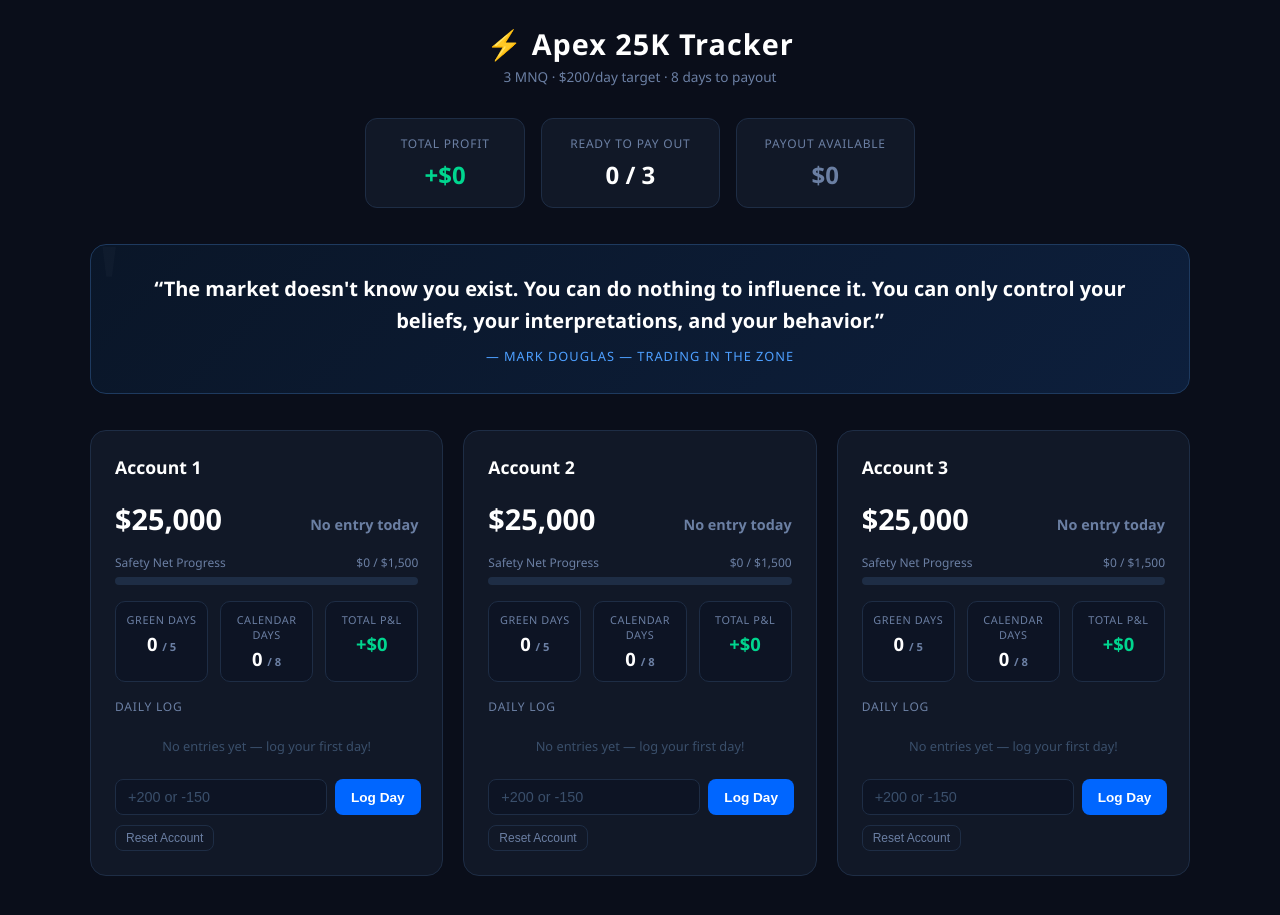
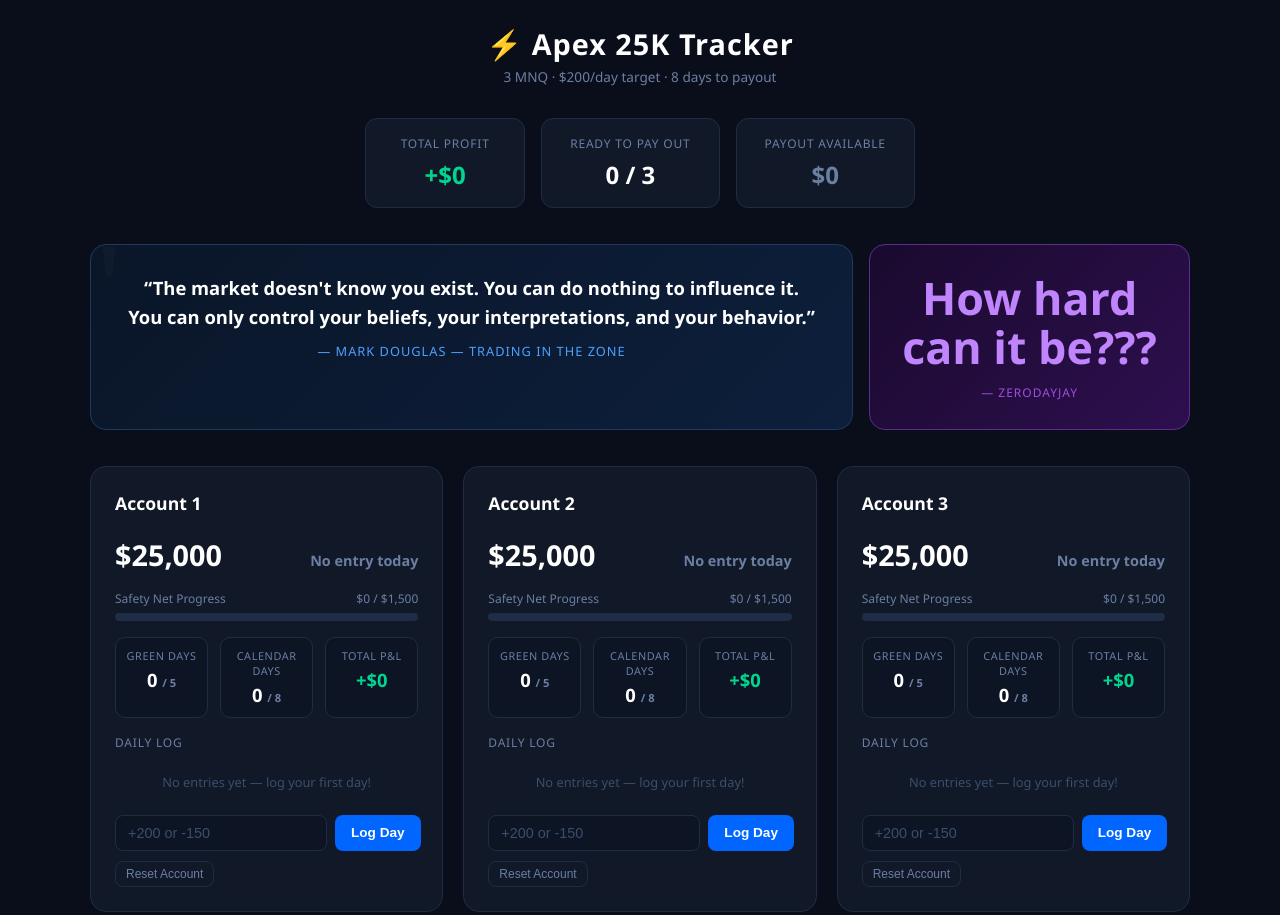
Before and after one commit to onumad/apex-tracker, a plain HTML site: page index.html in a window 1280 px wide. Shown: the top 915 px of the page. Drawn offline with Linux system fonts and the light colour scheme.

Commit message:
Add ZeroDayJay quote alongside Mark Douglas daily quote

```diff
--- a/index.html
+++ b/index.html
@@ -358,9 +358,10 @@
   </div>
 </div>
 
+<div style="max-width:1100px; margin: 0 auto 36px; display:grid; grid-template-columns: 1fr auto; gap:16px; align-items:stretch;">
+
+  <!-- Mark Douglas daily quote -->
   <div id="quote-banner" style="
-  max-width:1100px;
-  margin: 0 auto 36px;
     background: linear-gradient(135deg, #0a1628 0%, #0d1f3c 100%);
     border: 1px solid #1e3a5f;
     border-radius: 16px;
@@ -370,8 +371,29 @@
     overflow: hidden;
   ">
     <div style="position:absolute;top:-20px;left:-20px;font-size:8rem;color:#ffffff06;font-family:Georgia,serif;line-height:1;">"</div>
-  <div id="quote-text" style="font-size:1.25rem;font-weight:600;color:#fff;line-height:1.6;position:relative;z-index:1;"></div>
+    <div id="quote-text" style="font-size:1.15rem;font-weight:600;color:#fff;line-height:1.6;position:relative;z-index:1;"></div>
     <div id="quote-author" style="margin-top:10px;font-size:0.8rem;color:#4d9fff;letter-spacing:1px;text-transform:uppercase;"></div>
+  </div>
+
+  <!-- ZeroDayJay fixed quote -->
+  <div style="
+    background: linear-gradient(135deg, #1a0a2e 0%, #2d0f4e 100%);
+    border: 1px solid #5a2d8f;
+    border-radius: 16px;
+    padding: 28px 32px;
+    text-align: center;
+    display: flex;
+    flex-direction: column;
+    justify-content: center;
+    align-items: center;
+    min-width: 220px;
+    position: relative;
+    overflow: hidden;
+  ">
+    <div style="font-size:2.8rem;font-weight:900;color:#c084fc;line-height:1.1;margin-bottom:12px;">How hard<br>can it be???</div>
+    <div style="font-size:0.75rem;color:#9d4edd;letter-spacing:1px;text-transform:uppercase;">— ZeroDayJay</div>
+  </div>
+
 </div>
 
 <div class="accounts" id="accounts-container"></div>
```
Lines whose indentation alone changed are shown as unchanged.
